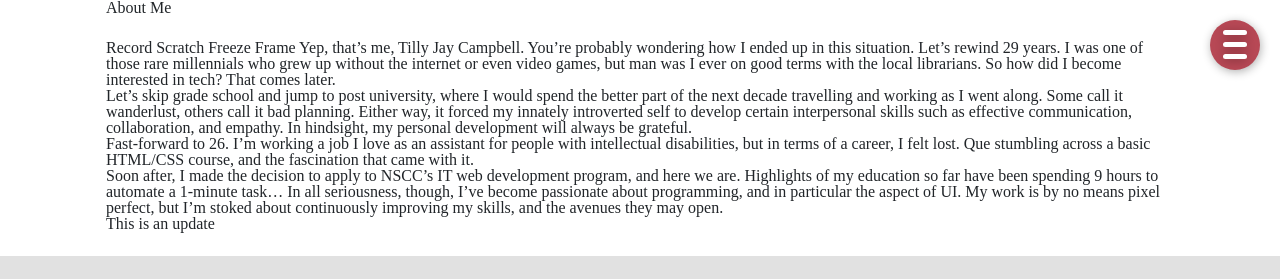
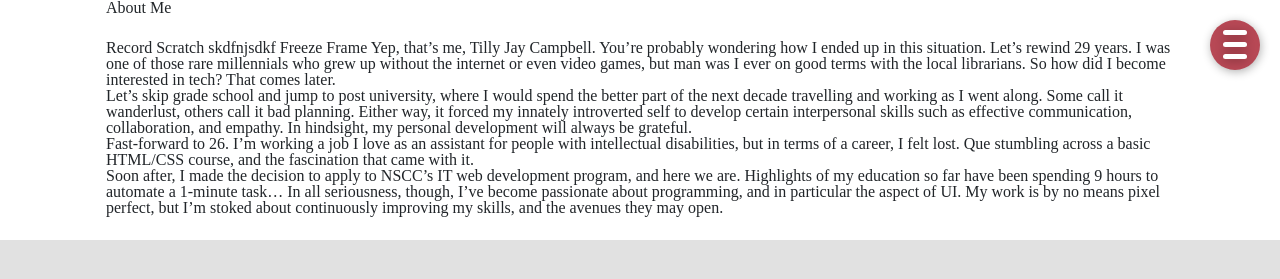
Before and after one commit to tillyjay/portfolio, a Gatsby site: page /about in a window 1280 px wide. Shown: the top 279 px of the page. Built offline with nearby package versions, Linux system fonts and the light colour scheme; Gatsby itself is replaced by a stand-in of ours.

Commit message:
- update test

```diff
--- a/markdown/pages/aboutMe-card.md
+++ b/markdown/pages/aboutMe-card.md
@@ -2,12 +2,10 @@
 title: "About Me"
 ---
 
-*Record Scratch* *Freeze Frame* Yep, that’s me, Tilly Jay Campbell. You’re probably wondering how I ended up in this situation. Let’s rewind 29 years. I was one of those rare millennials who grew up without the internet or even video games, but man was I ever on good terms with the local librarians. So how did I become interested in tech? That comes later.
+*Record Scratch  skdfnjsdkf* *Freeze Frame* Yep, that’s me, Tilly Jay Campbell. You’re probably wondering how I ended up in this situation. Let’s rewind 29 years. I was one of those rare millennials who grew up without the internet or even video games, but man was I ever on good terms with the local librarians. So how did I become interested in tech? That comes later.
 
 Let’s skip grade school and jump to post university, where I would spend the better part of the next decade travelling and working as I went along. Some call it wanderlust, others call it bad planning. Either way, it forced my innately introverted self to develop certain interpersonal skills such as effective communication, collaboration, and empathy. In hindsight, my personal development will always be grateful.
 
 Fast-forward to 26. I’m working a job I love as an assistant for people with intellectual disabilities, but in terms of a career, I felt lost. Que stumbling across a basic HTML/CSS course, and the fascination that came with it.
 
 Soon after, I made the decision to apply to NSCC’s IT web development program, and here we are. Highlights of my education so far have been spending 9 hours to automate a 1-minute task… In all seriousness, though, I’ve become passionate about programming, and in particular the aspect of UI. My work is by no means pixel perfect, but I’m stoked about continuously  improving my skills, and the avenues they may open.
-
-This is an update
```
